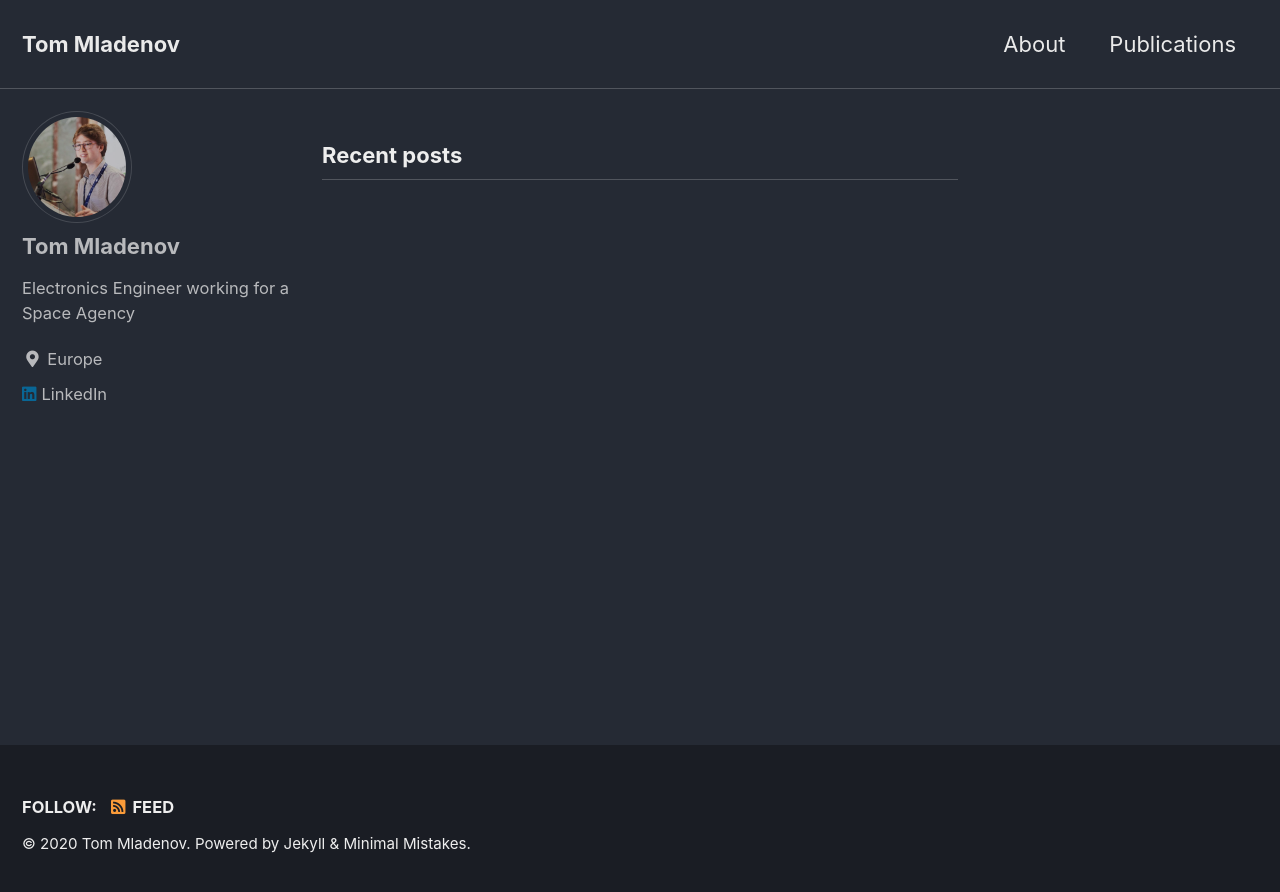
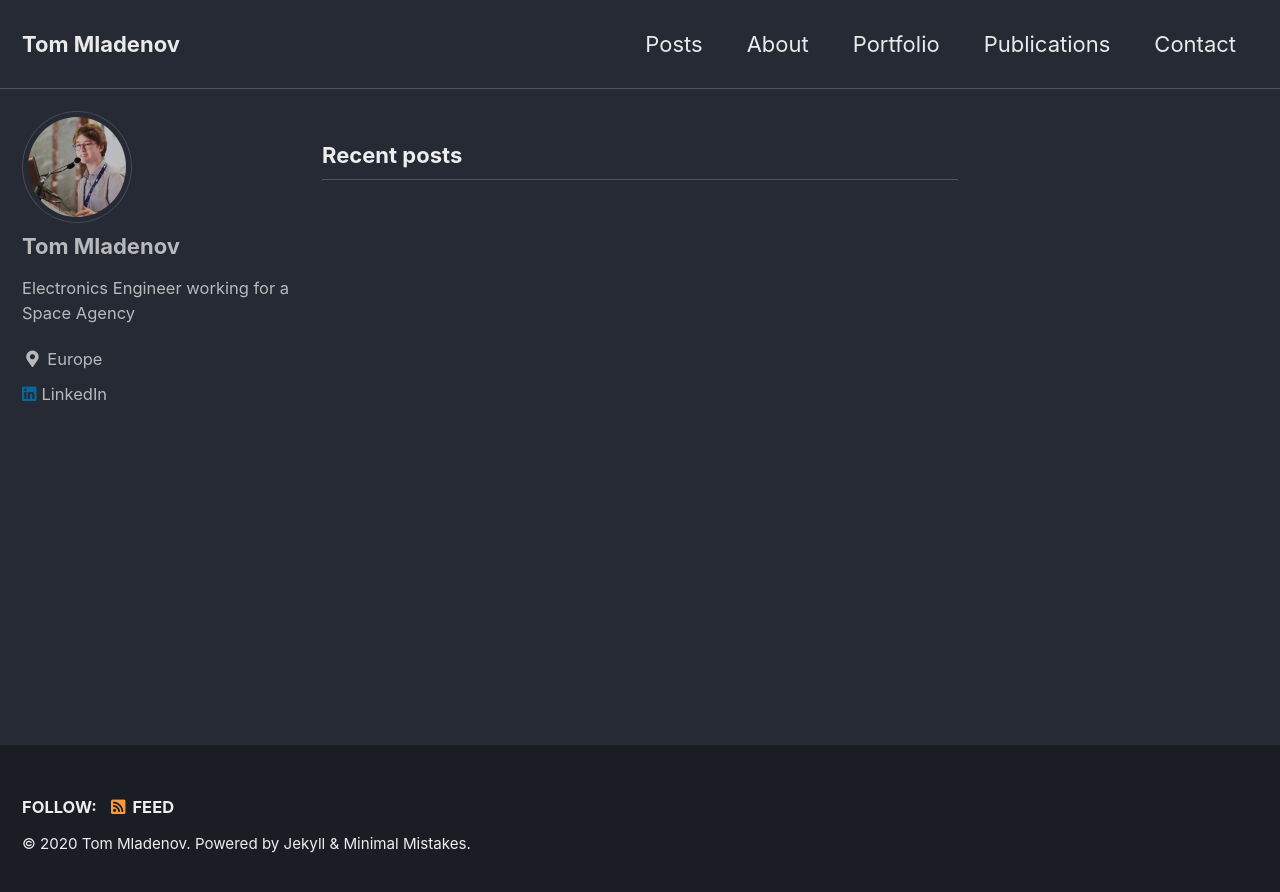
Before and after one commit to TomMladenov/tommladenov.github.io, a Jekyll site: the page built from index.html, in a window 1280 px wide. Shown: the top 892 px of the page. Built offline with Jekyll 4.4.1, drawn with Linux system fonts in a browser that asks for light colours; cached includes are drawn as plain includes; the list of posts is cut into pages by our own code.

Commit message:
Add pages

```diff
--- a/_data/navigation.yml
+++ b/_data/navigation.yml
@@ -1,6 +1,12 @@
 # main links
 main:
+  - title: "Posts"
+    url: /
   - title: "About"
     url: /about/
+  - title: "Portfolio"
+    url: /portfolio/
   - title: "Publications"
     url: /publications/
+  - title: "Contact"
+    url: /contact/
```
Also changed, not shown: _pages/contact.md (added, +6 -0 lines), _pages/portfolio.md (added, +6 -0 lines).
